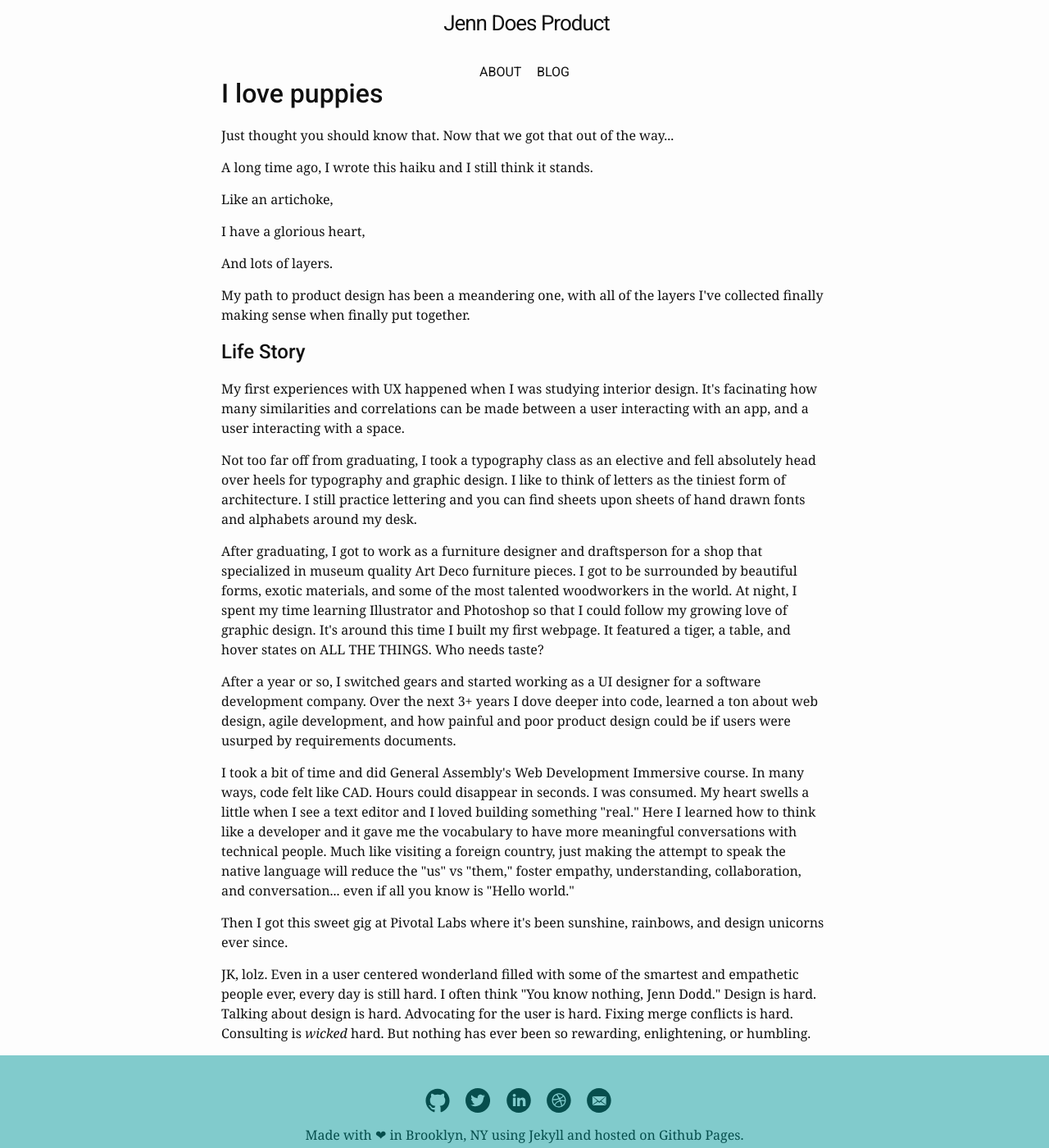
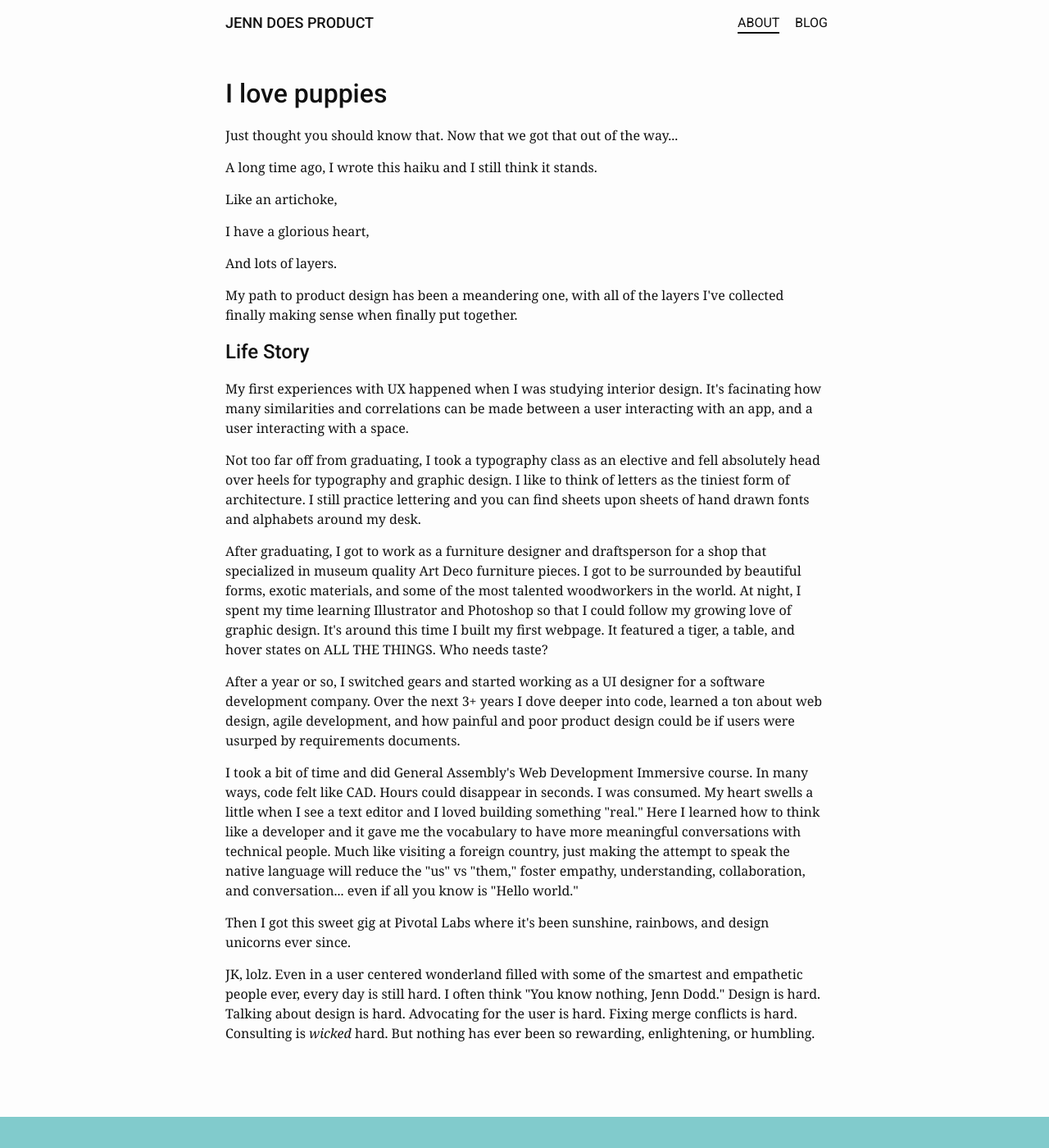
Before and after one commit to jenndodd/jenn-jekyll, a Jekyll site: the page built from about.html, in a window 1280 px wide and 1400 px high. Shown: the whole window at 82% size. Built offline with Jekyll 4.4.1, drawn with Linux system fonts in a browser that asks for light colours; nearby versions of some CDN libraries.

Commit message:
sticky footer and content padding tweaks

```diff
--- a/_sass/_base.scss
+++ b/_sass/_base.scss
@@ -181,6 +181,10 @@
   text-align: center;
 }
 
+.pull-right {
+  float: right;
+}
+
 
 /**
   * Typography
--- a/_sass/_layout.scss
+++ b/_sass/_layout.scss
@@ -15,38 +15,41 @@
 
 .site-nav {
   line-height: 56px;
-  text-align: center;
   font-family: $sister-font-family;
+  background-color: $background-color;
+  transition: all 0.3s ease;
 }
 
 .site-title {
-  font-size: 26px;
-  line-height: 56px;
-  letter-spacing: -1px;
-  margin-bottom: 0;
-  color: $text-color;
-  &:hover {
-    text-decoration: none;
-  }
-
+  font-size: 18px;
+  font-weight: 500;
 }
 
-.page-link {
+.site-title, .page-link {
   color: $text-color;
   text-transform: uppercase;
-  line-height: $base-line-height;
+  padding-bottom: 2px;
 
   &:hover {
     text-decoration: none;
   }
 }
 
+.active {
+  border-bottom: 2px solid $text-color;
+}
+
+.scroll {
+  box-shadow: 0px 2px 5px 0px rgba(0,0,0,0.4);
+}
+
 /**
  * Page content
  */
-.short-page-content {
-  height: 100%;
-  margin-bottom: -150px,
+
+.page-content {
+  min-height: 100%;
+  margin-bottom: -150px;
 }
 
 .page-content:after {
@@ -102,6 +105,10 @@
 /**
  * Posts
  */
+.post {
+  padding-bottom: 75px;
+}
+
 .post-header {
   margin-bottom: $spacing-unit;
 }
@@ -148,8 +155,11 @@
  * Site footer
  */
 
+.site-footer, .page-content:after {
+  height: 150px;
+}
+
 .site-footer {
-  height: 150px;
   background-color: $teal-4;
   color: $teal-1;
 
--- a/about.html
+++ b/about.html
@@ -4,7 +4,7 @@
 permalink: /about/
 ---
 
-<div class="mtl ptl pbl">
+<div class="mtl ptl pbh phs">
 
   <h1>I love puppies</h1>
 
```
Also changed, not shown: index.html (+6 -7 lines).
